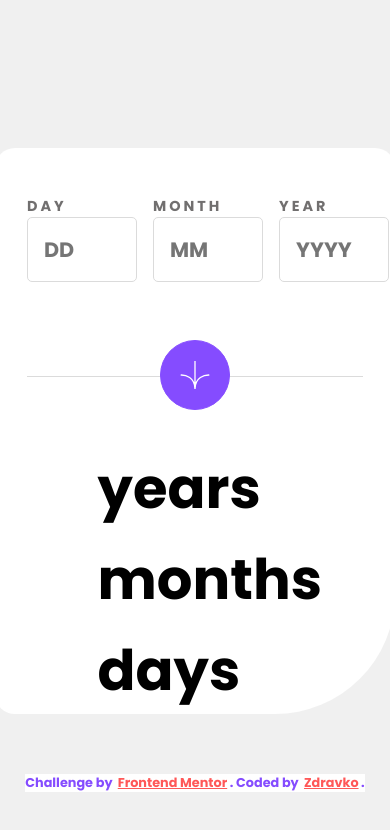
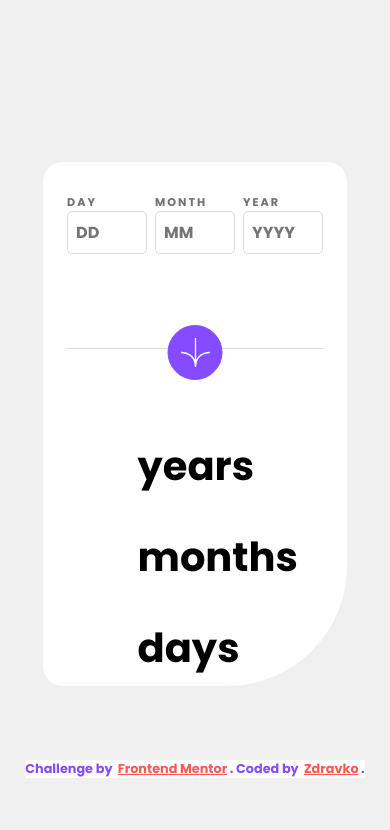
Before and after one commit to Zdravko93/frontend_mentor_challenge-age_calculator_app, a plain HTML site: page index.html in a window 390 px wide. Drawn offline with Linux system fonts and the light colour scheme.

Commit message:
responsive: adapt font sizes, inputs, and main container width to smaller screen sizes.

```diff
--- a/styles.scss
+++ b/styles.scss
@@ -223,7 +223,6 @@ footer a {
   animation: number-fade-in 2000ms ease forwards;
 }
 
-
 @keyframes number-fade-in {
   // napraviti animaciju gde se broj lagano pojavljuje dok se istovremeno okrece i zavrsava na pocetnoj(trazenoj) poziciji
   0% {
@@ -233,7 +232,6 @@ footer a {
     opacity: 1;
   }
 }
-
 
 /*-----------------*/
 
@@ -275,3 +273,36 @@ footer a {
     font-size: 1rem;
   }
 }
+
+@media (max-width: 500px) {
+  .card {
+    max-width: none;
+    padding: 2rem 1.5rem 0;
+  }
+
+  .input-group label {
+    font-size: 0.7rem;
+    letter-spacing: 2px;
+  }
+
+  .input-group input {
+    width: 80px;
+
+    padding: 0.5rem;
+    font-size: 1rem;
+  }
+
+  .inputs {
+    gap: 0.5rem;
+  }
+
+  .outputs h1 {
+    font-size: 2.5rem;
+  }
+
+  .submit-button {
+    width: 55px;
+    height: 55px;
+    top: 85%;
+  }
+}
```
Also changed, not shown: styles.css.
